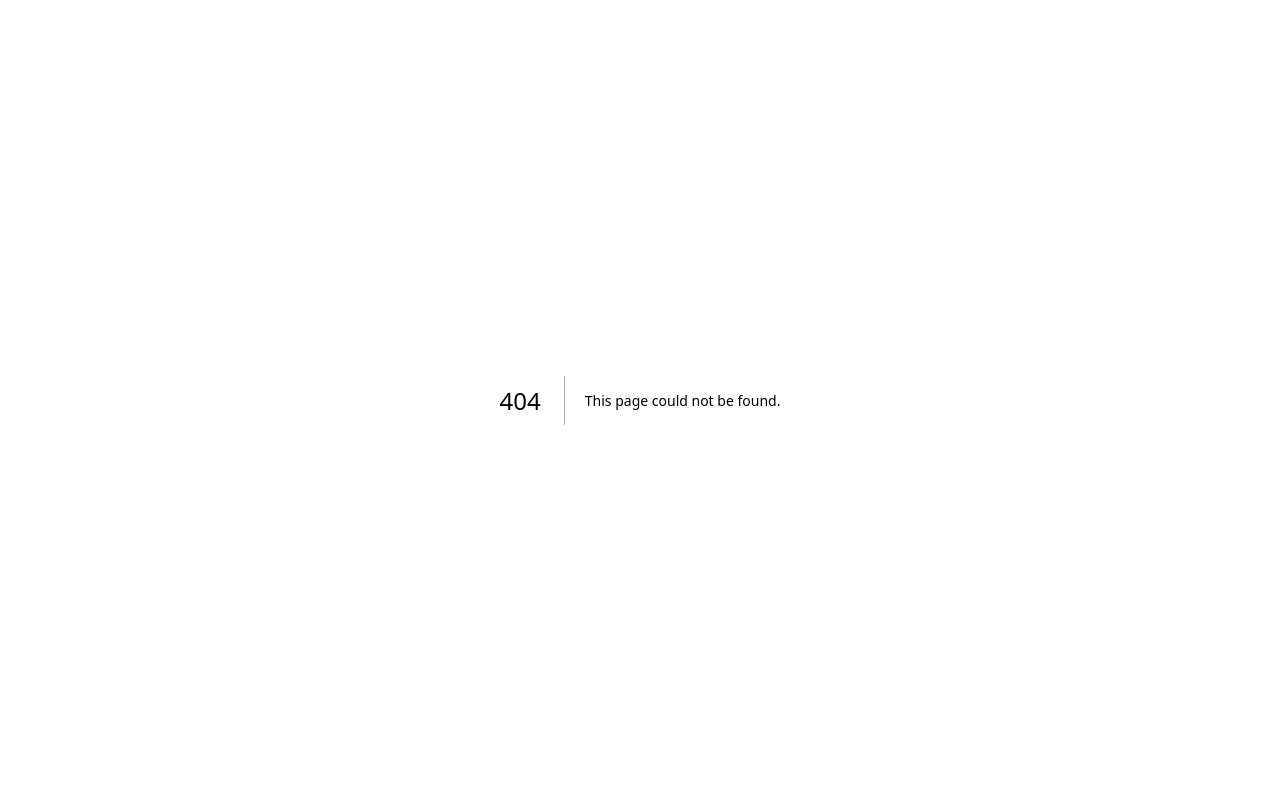
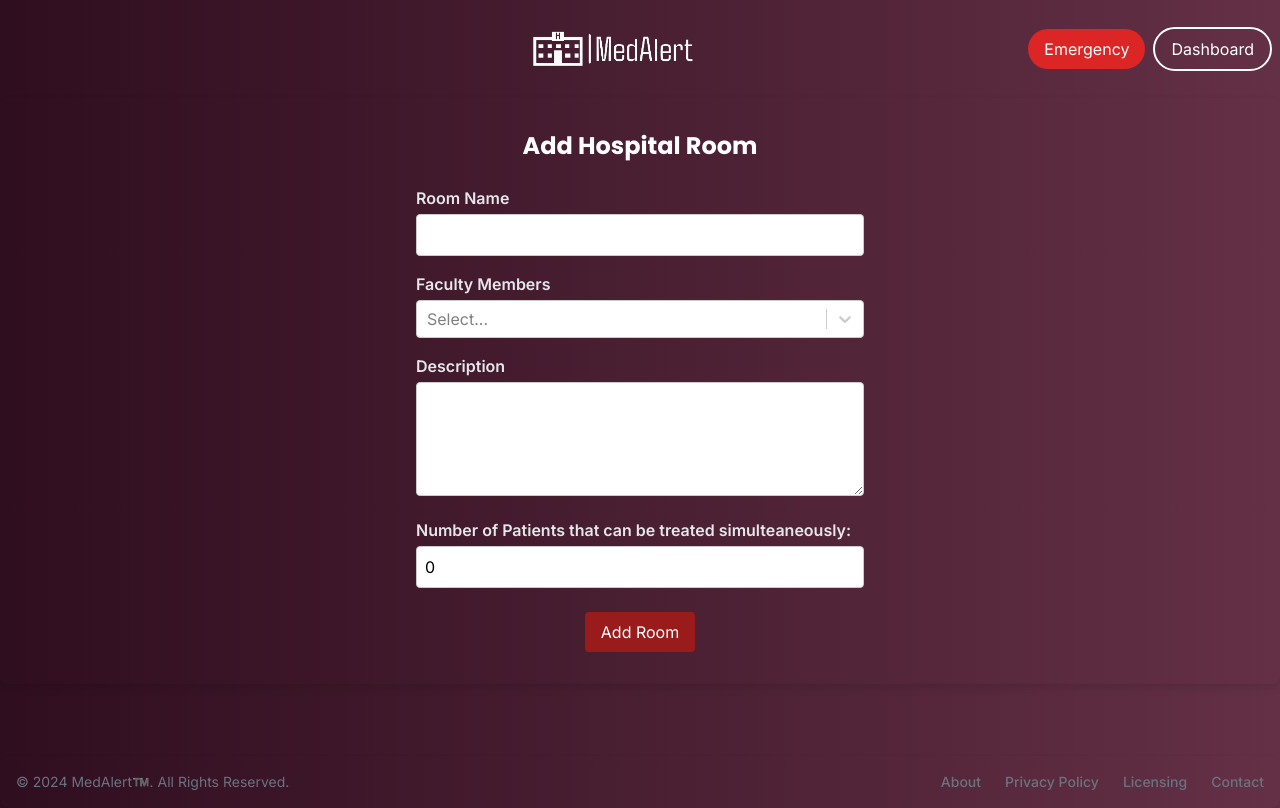
Before and after one commit to 0Armaan025/MedAlert, a Next.js app: page /add-room in a window 1280 px wide. Before the commit this address had no page. Built offline with nearby package versions, Linux system fonts and the light colour scheme.

Commit message:
feat: added notifications and alerts thingy for all rooms, created dashboard rooms thingy, and add create a room thingy

```diff
--- /dev/null
+++ b/src/app/add-room/addroompage.css
@@ -0,0 +1,20 @@
+.add-room-page {
+  border-radius: 8px;
+  box-shadow: 0 4px 8px rgba(0, 0, 0, 0.1);
+}
+
+.add-room-page input,
+.add-room-page textarea {
+  border: 1px solid #ccc;
+  border-radius: 4px;
+  font-size: 1rem;
+  padding: 0.5rem;
+}
+
+.add-room-page label {
+  font-weight: 600;
+}
+
+.add-room-page button {
+  cursor: pointer;
+}
--- /dev/null
+++ b/src/app/add-room/page.tsx
@@ -0,0 +1,108 @@
+"use client";
+import React, { useState } from "react";
+import Select from "react-select";
+import "./addroompage.css";
+import Navbar from "@/components/navbar/Navbar";
+import Footer from "@/components/footer/Footer";
+
+type FacultyMember = {
+  label: string;
+  value: string;
+};
+
+const facultyOptions: FacultyMember[] = [
+  { label: "Dr. John Doe", value: "john_doe" },
+  { label: "Dr. Jane Smith", value: "jane_smith" },
+  { label: "Dr. Alice Johnson", value: "alice_johnson" },
+  { label: "Dr. Bob Brown", value: "bob_brown" },
+];
+
+const AddRoomPage: React.FC = () => {
+  const [roomName, setRoomName] = useState("");
+  const [facultyMembers, setFacultyMembers] = useState<FacultyMember[]>([]);
+  const [description, setDescription] = useState("");
+  const [patientCapacity, setPatientCapacity] = useState<number>(0);
+
+  const handleAddRoom = () => {
+    const roomData = {
+      roomName,
+      facultyMembers,
+      description,
+      patientCapacity,
+    };
+    console.log("Room data: ", roomData);
+    // Add your room creation logic here
+  };
+
+  return (
+    <>
+      <Navbar />{" "}
+      <div className="add-room-page flex flex-col items-center p-8">
+        <h2
+          className="text-2xl font-bold mb-6 text-white"
+          style={{ fontFamily: "Poppins" }}
+        >
+          Add Hospital Room
+        </h2>
+
+        <div className="mb-4 w-full max-w-md">
+          <label className="block text-gray-200">Room Name</label>
+          <input
+            type="text"
+            value={roomName}
+            onChange={(e) => setRoomName(e.target.value)}
+            className="mt-1 p-2 border rounded w-full"
+          />
+        </div>
+
+        <div className="mb-4 w-full max-w-md">
+          <label className="block text-gray-200">Faculty Members</label>
+          <Select
+            isMulti
+            options={facultyOptions}
+            value={facultyMembers}
+            onChange={(selected: any) =>
+              setFacultyMembers(selected as FacultyMember[])
+            }
+            className="mt-1"
+          />
+        </div>
+
+        <div className="mb-4 w-full max-w-md">
+          <label className="block text-gray-200">Description</label>
+          <textarea
+            value={description}
+            onChange={(e) => setDescription(e.target.value)}
+            className="mt-1 p-2 border rounded w-full"
+            rows={4}
+          />
+        </div>
+
+        <div className="mb-6 w-full max-w-md">
+          <label className="block text-gray-200">
+            Number of Patients that can be treated simulteaneously:
+          </label>
+          <input
+            type="number"
+            value={patientCapacity}
+            onChange={(e) => setPatientCapacity(parseInt(e.target.value))}
+            className="mt-1 p-2 border rounded w-full"
+          />
+        </div>
+
+        <button
+          onClick={handleAddRoom}
+          className="bg-[#991b1b] text-white px-4 py-2 rounded hover:bg-[#c42f2f] transition-all"
+        >
+          Add Room
+        </button>
+      </div>
+      <br />
+      <br />
+      <br />
+      <Footer />
+    </>
+  );
+};
+
+export default AddRoomPage;
--- /dev/null
+++ b/src/app/alerts/page.tsx
@@ -0,0 +1,54 @@
+import React from "react";
+import AlertComponent from "@/components/notification/NotificationComponent";
+import Navbar from "@/components/navbar/Navbar";
+import Footer from "@/components/footer/Footer";
+import "./notificationalertspage.css";
+
+type Alert = {
+  type: string;
+  message: string;
+  timestamp: string;
+};
+
+const alerts: Alert[] = [
+  {
+    type: "incoming",
+    message: "New patient incoming to Room 101.",
+    timestamp: "2024-07-10 10:45 AM",
+  },
+  {
+    type: "predicted",
+    message: "Predicted problem in Room 202. Possible equipment failure.",
+    timestamp: "2024-07-10 09:30 AM",
+  },
+  {
+    type: "critical",
+    message:
+      "Critical condition detected in Room 305. Immediate attention required.",
+    timestamp: "2024-07-10 08:15 AM",
+  },
+];
+
+const NotificationAlertsPage: React.FC = () => {
+  return (
+    <>
+      <Navbar />
+      <div className="notification-alerts-page p-8">
+        <h2
+          className="text-3xl font-bold mb-6 text-white"
+          style={{ fontFamily: "Poppins" }}
+        >
+          Notifications & Alerts
+        </h2>
+        <div className="grid grid-cols-1 md:grid-cols-2 lg:grid-cols-3 gap-4">
+          {alerts.map((alert, index) => (
+            <AlertComponent key={index} alert={alert} />
+          ))}
+        </div>
+      </div>
+      <Footer />
+    </>
+  );
+};
+
+export default NotificationAlertsPage;
--- a/src/app/hospital-dashboard/page.tsx
+++ b/src/app/hospital-dashboard/page.tsx
@@ -3,6 +3,7 @@ import Footer from "@/components/footer/Footer";
 import Navbar from "@/components/navbar/Navbar";
 import React from "react";
 import "./hospitaldashboardpage.css";
+import HospitalRoomComponent from "@/components/hospital-room-component/HospitalRoomComponent";
 
 type Props = {};
 
@@ -13,7 +14,7 @@ const HospitalDashboardPage = (props: Props) => {
       <div className="hospitalDashboardPage flex flex-row justify-start items-start">
         <DashboardLeftSideBar />
 
-        <div className="ml-16">
+        <div className="ml-16 w-full">
           <center>
             <input
               type="button"
@@ -29,28 +30,19 @@ const HospitalDashboardPage = (props: Props) => {
               </h4>
               <img
                 src="https://cdn-icons-gif.flaticon.com/11677/11677427.gif"
-                className="w-6 mt-3 ml-2 cursor-pointer "
+                className="w-6 mt-3 ml-2 cursor-pointer"
               />
             </div>
             <br />
 
-            <div className="flex flex-row">
-              <div className="flex flex-col justify-center items-center"></div>
+            <div className="grid grid-cols-1 md:grid-cols-2 lg:grid-cols-2 gap-3">
+              <HospitalRoomComponent />
+              <HospitalRoomComponent />
+              <HospitalRoomComponent />
             </div>
           </center>
         </div>
       </div>
-      <br />
-      <br />
-      <br />
-      <br />
-      <br />
-      <br />
-      <br />
-      <br />
-      <br />
-      <br />
-      <br />
       <br />
       <br />
       <Footer />
--- /dev/null
+++ b/src/components/hospital-room-component/HospitalRoomComponent.tsx
@@ -0,0 +1,25 @@
+import React from "react";
+
+type Props = {};
+
+const HospitalRoomComponent = (props: Props) => {
+  return (
+    <>
+      <div className="h-40 w-[25rem] rounded border-[1.5px] border-white  cursor-pointer hover:scale-105  transition-all bg-[#3d1729] p-3 flex flex-col justify-center items-center">
+        <h4
+          style={{ fontFamily: "Poppins,sans-serif" }}
+          className="text-white font-semibold text-xl"
+        >
+          Room Name
+        </h4>
+        <br />
+        <p className="text-white" style={{ fontFamily: "Poppins" }}>
+          Proident aliquip aute sunt pariatur sint laboris adipisicing aute non
+          est ea dolore. Veniam irure occaecat nulla tempor incididunt minim
+        </p>
+      </div>
+    </>
+  );
+};
+
+export default HospitalRoomComponent;
--- /dev/null
+++ b/src/components/notification/NotificationComponent.tsx
@@ -0,0 +1,41 @@
+import React from "react";
+import "./alertcomponent.css";
+
+type AlertProps = {
+  alert: {
+    type: string;
+    message: string;
+    timestamp: string;
+  };
+};
+
+const AlertComponent: React.FC<AlertProps> = ({ alert }) => {
+  const getAlertColor = (type: string) => {
+    switch (type) {
+      case "incoming":
+        return "bg-blue-100 border-blue-500 text-blue-700";
+      case "predicted":
+        return "bg-yellow-100 border-yellow-500 text-yellow-700";
+      case "critical":
+        return "bg-red-100 border-red-500 text-red-700";
+      default:
+        return "bg-gray-100 border-gray-500 text-gray-700";
+    }
+  };
+
+  return (
+    <div
+      className={`alert-component border-l-4 cursor-pointer transition-all hover:scale-105 p-4 ${getAlertColor(
+        alert.type
+      )}`}
+    >
+      <div className="alert-header flex justify-between items-center">
+        <span className="font-bold">{alert.type.toUpperCase()}</span>
+        <span className="text-sm">{alert.timestamp}</span>
+      </div>
+      <p>{alert.message}</p>
+    </div>
+  );
+};
+
+export default AlertComponent;
```
Also changed, not shown: package.json (+5 -4 lines), src/app/alerts/notificationalertspage.css (added), src/components/notification/alertcomponent.css (added), 1 other file (tests, documents, lock files or other folders).
